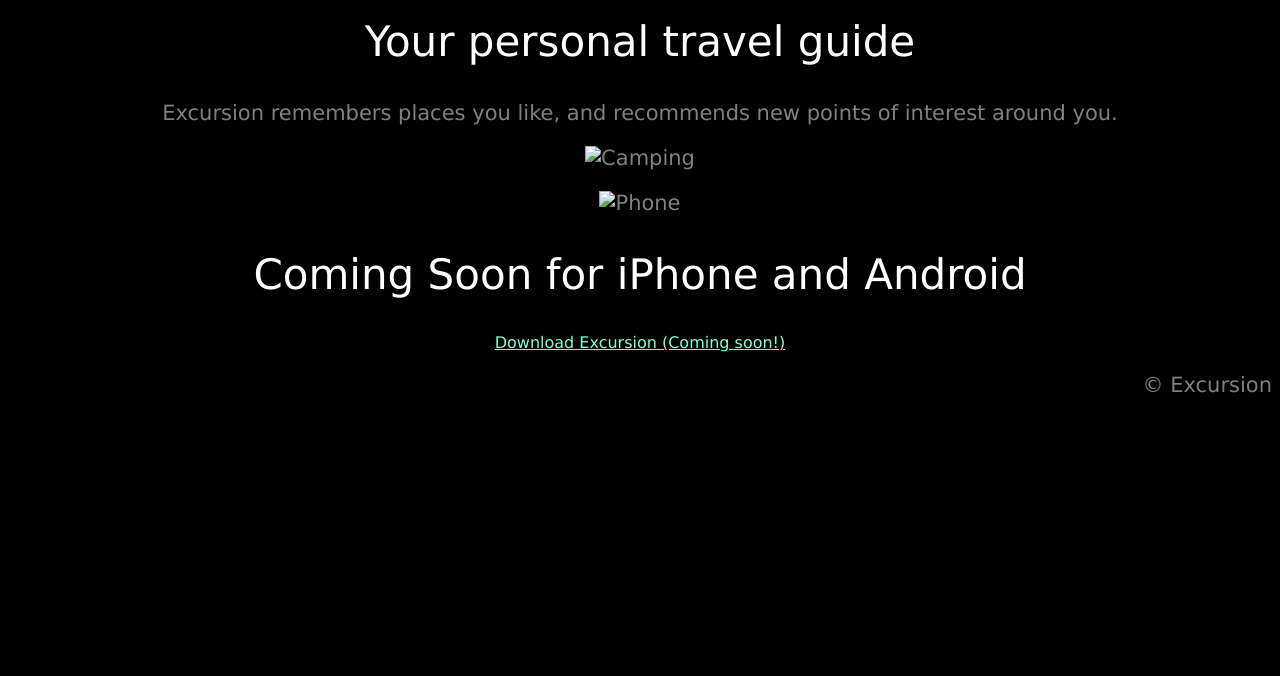
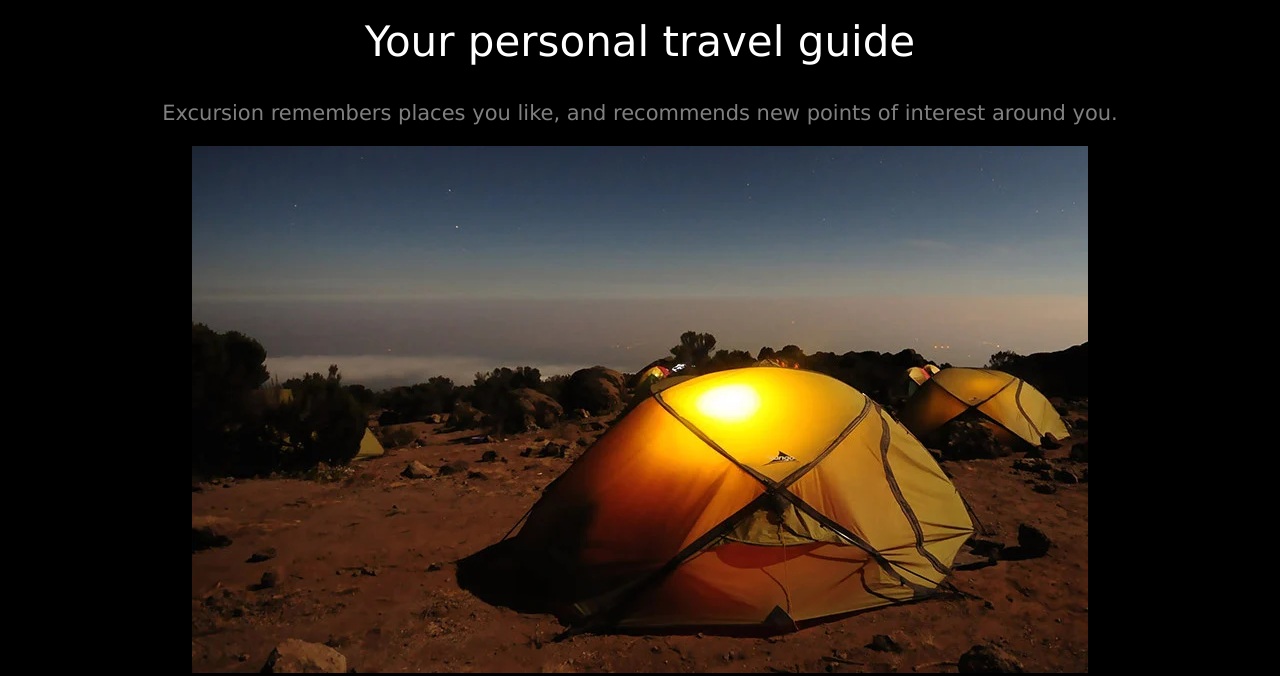
Before and after one commit to batsmad/excursion, a plain HTML site: page index.html in a window 1280 px wide. Shown: the part 374-1050 px from the top of the page. Before the commit the page ends 800 px from the top, so only its background shows below. Drawn offline with Linux system fonts and the light colour scheme.

Commit message:
fixed image sources

```diff
--- a/index.html
+++ b/index.html
@@ -25,8 +25,8 @@
         </video>
         <h2>Your personal travel guide</h2>
         <p>Excursion remembers places you like, and recommends new points of interest around you.</p>
-        <p><img src="resource/images/camp.webp" alt="Camping" /></p>
-        <p><img src="resource/images/phone.webp" alt="Phone" /></p>
+        <p><img src="resources/images/camp.webp" alt="Camping" /></p>
+        <p><img src="resources/images/phone.webp" alt="Phone" /></p>
         <h2>Coming Soon for iPhone and Android</h2>
         <a>Download Excursion (Coming soon!)</a>
     </main>
```
